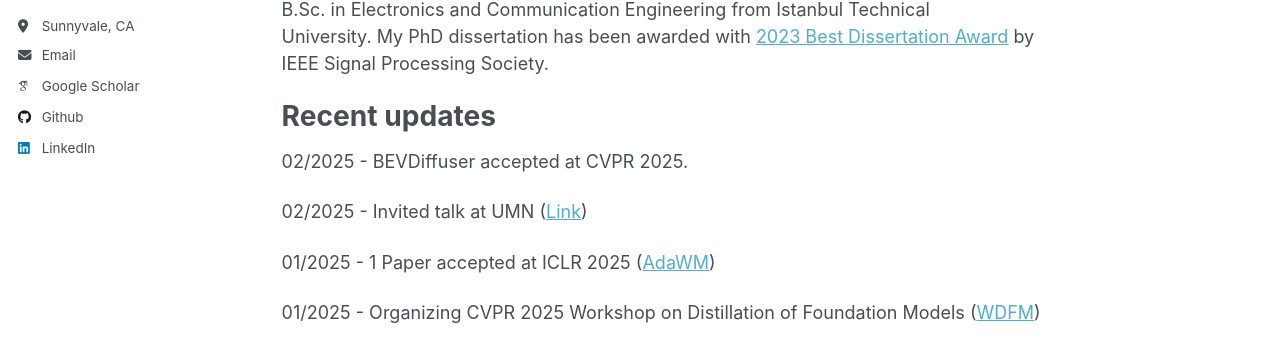
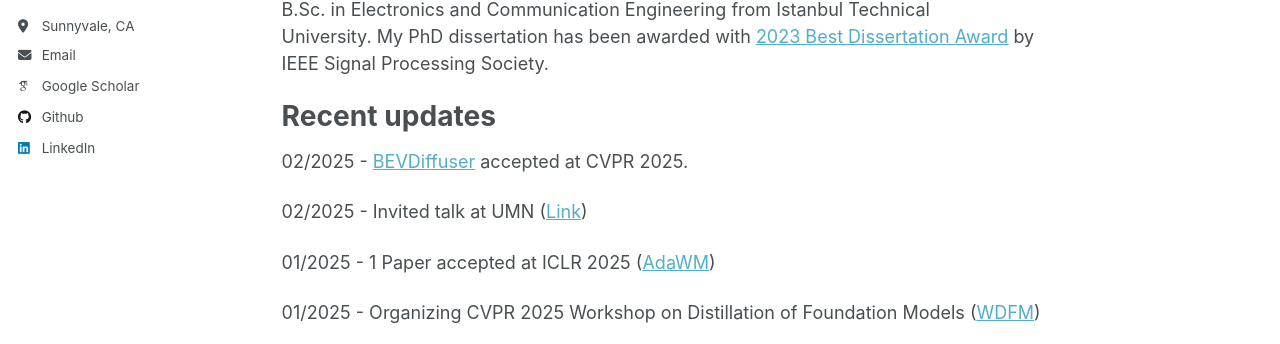
Before and after one commit to byaman14/byaman14.github.io, a Jekyll site: the page built from _pages/about.md, in a window 1280 px wide and 900 px high. Shown: the part 365-709 px from the top of the window. Built offline with Jekyll 4.4.1, drawn with Linux system fonts in a browser that asks for light colours; some web fonts are replaced; part of the change alters nothing that is shown.

```diff
--- a/_pages/about.md
+++ b/_pages/about.md
@@ -14,7 +14,7 @@ redirect_from:
 
 
 # Recent updates
-02/2025 -	BEVDiffuser accepted at CVPR 2025.
+02/2025 -	[BEVDiffuser](https://arxiv.org/pdf/2502.19694) accepted at CVPR 2025.
 
 02/2025 -	Invited talk at UMN ([Link](https://cse.umn.edu/dsi/events/cse-dsi-machine-learning-seminar-burhan-yaman-bosch-research))
 
```
